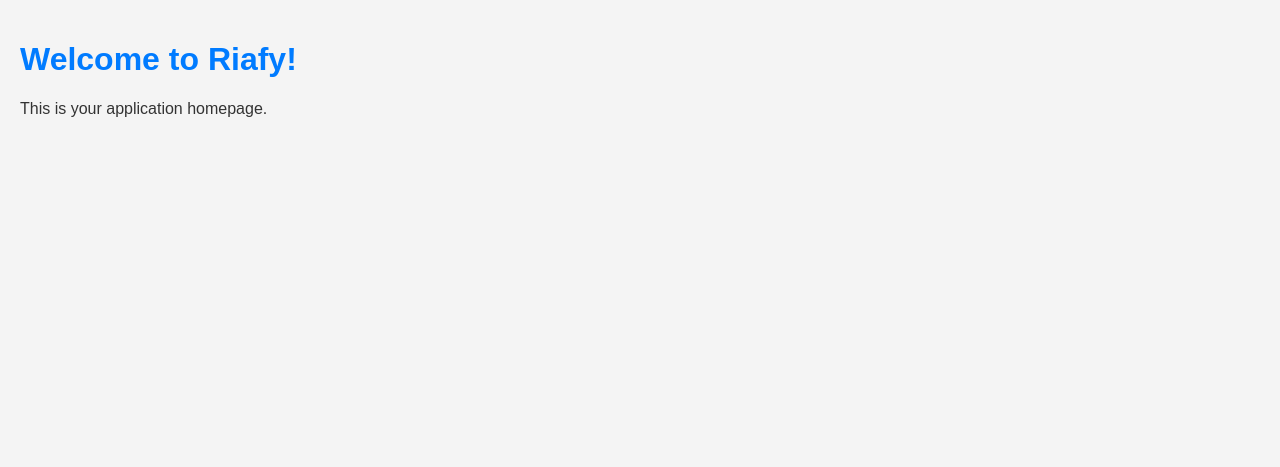
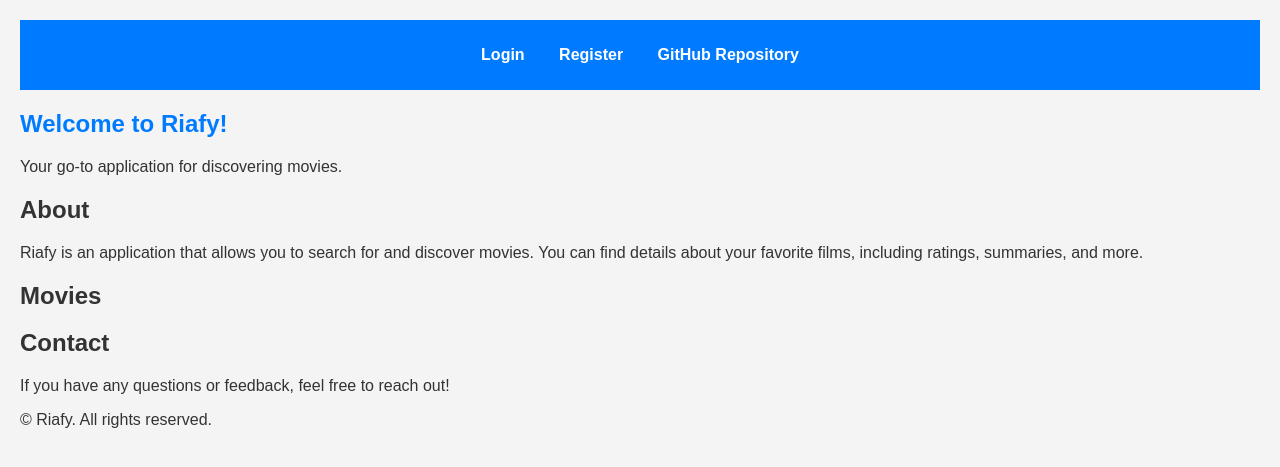
Before and after one commit to Tom-Jose-Biju/riafy, a PHP site: page /riafy/index.html in a window 1280 px wide. Shown: the top 467 px of the page. Run offline with PHP 8.4, Linux system fonts and the light colour scheme.

Commit message:
5th commit

```diff
--- a/index.html
+++ b/index.html
@@ -3,12 +3,44 @@
 <head>
     <meta charset="UTF-8">
     <meta name="viewport" content="width=device-width, initial-scale=1.0">
-    <title>Riafy Application</title>
+    <title>Riafy - Movie Application</title>
     <link rel="stylesheet" href="styles.css">
     <script src="script.js" defer></script>
 </head>
 <body>
-    <h1>Welcome to Riafy!</h1>
-    <p>This is your application homepage.</p>
+    <header>
+        <nav>
+            <ul>
+                <li><a href="login.php">Login</a></li>
+                <li><a href="register.php">Register</a></li>
+                <li><a href="https://github.com/Tom-Jose-Biju/riafy" target="_blank">GitHub Repository</a></li>
+            </ul>
+        </nav>
+    </header>
+    <main>
+        <section id="home">
+            <h1>Welcome to Riafy!</h1>
+            <p>Your go-to application for discovering movies.</p>
+        </section>
+        <section id="about">
+            <h2>About</h2>
+            <p>Riafy is an application that allows you to search for and discover movies. You can find details about your favorite films, including ratings, summaries, and more.</p>
+        </section>
+        <section id="movies">
+            <h2>Movies</h2>
+            <div id="movie-list">
+                <!-- Movie items will be dynamically inserted here -->
+            </div>
+        </section>
+        <section id="contact">
+            <h2>Contact</h2>
+            <p>If you have any questions or feedback, feel free to reach out!</p>
+        </section>
+    </main>
+    <footer>
+        <div class="container">
+            <p>&copy; <?= date('Y') ?> Riafy. All rights reserved.</p>
+        </div>
+    </footer>
 </body>
 </html>
--- a/styles.css
+++ b/styles.css
@@ -9,3 +9,30 @@ body {
 h1 {
     color: #007BFF;
 }
+
+/* Navigation styles */
+header {
+    background: #007BFF;
+    padding: 10px 0;
+}
+
+nav ul {
+    list-style: none;
+    padding: 0;
+    text-align: center;
+}
+
+nav ul li {
+    display: inline;
+    margin: 0 15px;
+}
+
+nav ul li a {
+    color: white;
+    text-decoration: none;
+    font-weight: bold;
+}
+
+nav ul li a:hover {
+    text-decoration: underline;
+}
```
